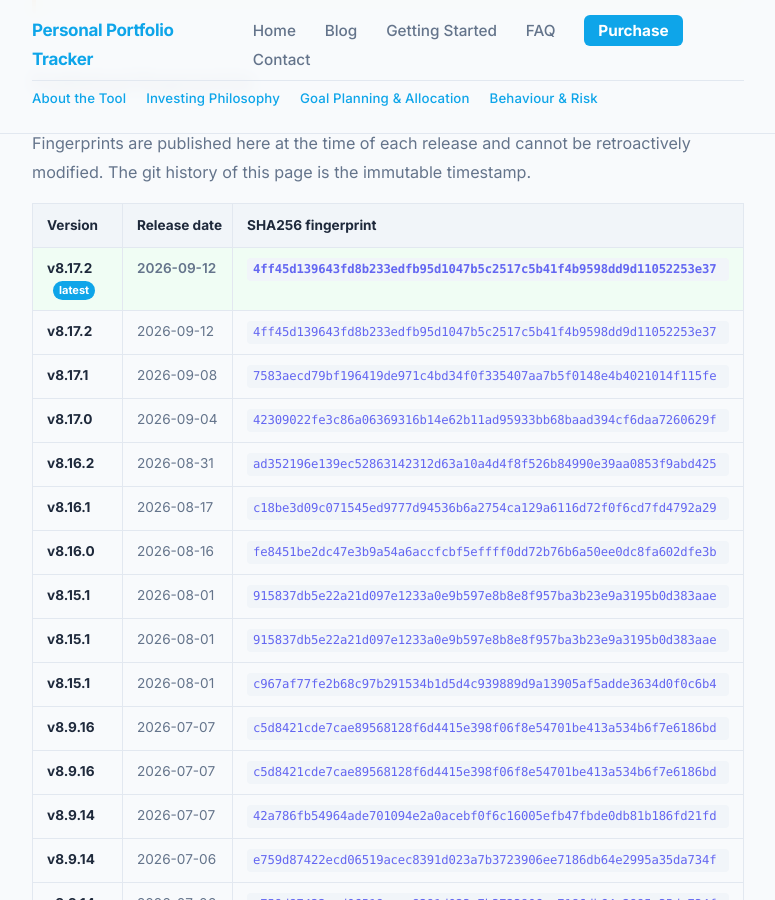
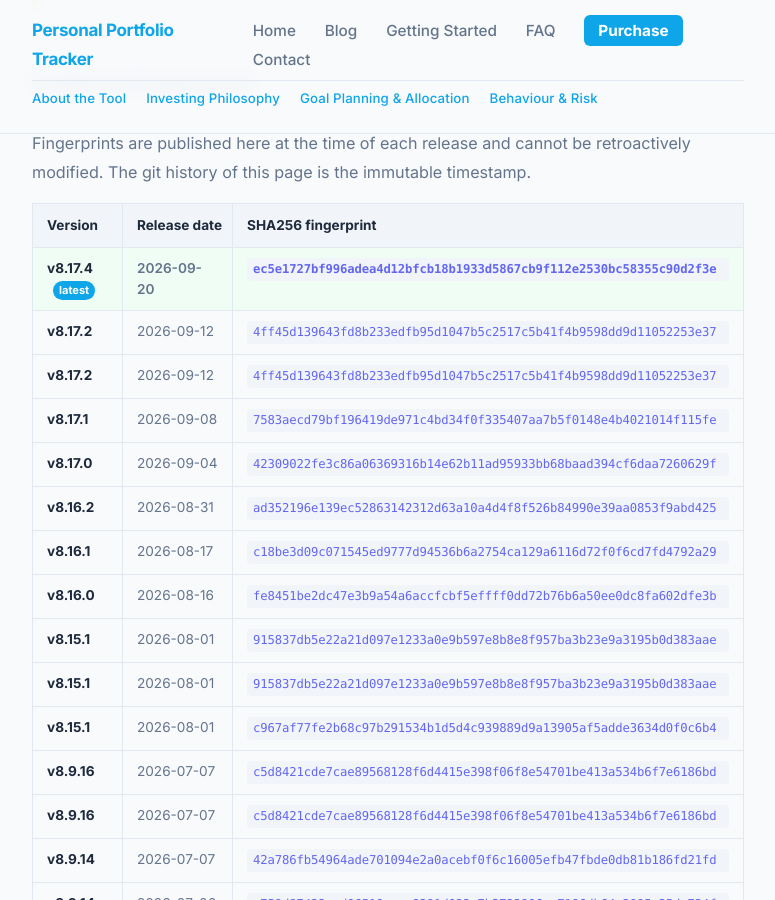
Before and after one commit to srikrishna2024/portfolio-tracker-blog, a Jekyll site: the page built from release-fingerprints/index.html, in a window 1280 px wide and 900 px high, scrolled down 976 px. Shown: the whole window, without its empty margins (252-1027 px from the left). Built offline with Jekyll 4.4.1, drawn with Linux system fonts in a browser that asks for light colours.

Commit message:
release: add v8.17.4 fingerprint

```diff
--- a/release-fingerprints/index.html
+++ b/release-fingerprints/index.html
@@ -40,7 +40,12 @@
       </thead>
       <tbody>
         <tr class="fp-current">
-          <td><strong>v8.17.2</strong> <span class="fp-badge">latest</span></td>
+          <td><strong>v8.17.4</strong> <span class="fp-badge">latest</span></td>
+          <td>2026-09-20</td>
+          <td><code class="fp-code">ec5e1727bf996adea4d12bfcb18b1933d5867cb9f112e2530bc58355c90d2f3e</code></td>
+        </tr>
+        <tr>
+          <td><strong>v8.17.2</strong></td>
           <td>2026-09-12</td>
           <td><code class="fp-code">4ff45d139643fd8b233edfb95d1047b5c2517c5b41f4b9598dd9d11052253e37</code></td>
         </tr>
```
